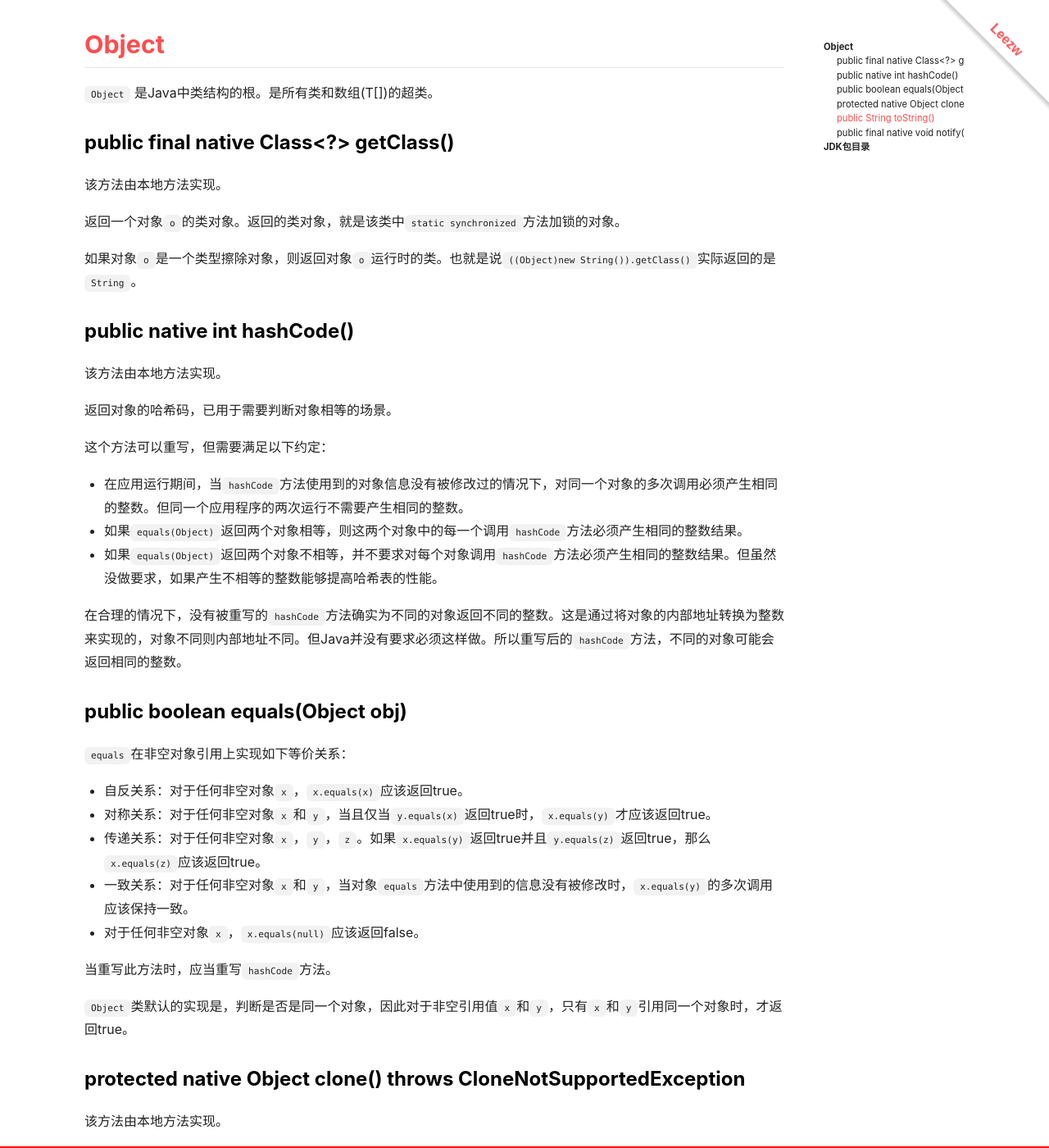
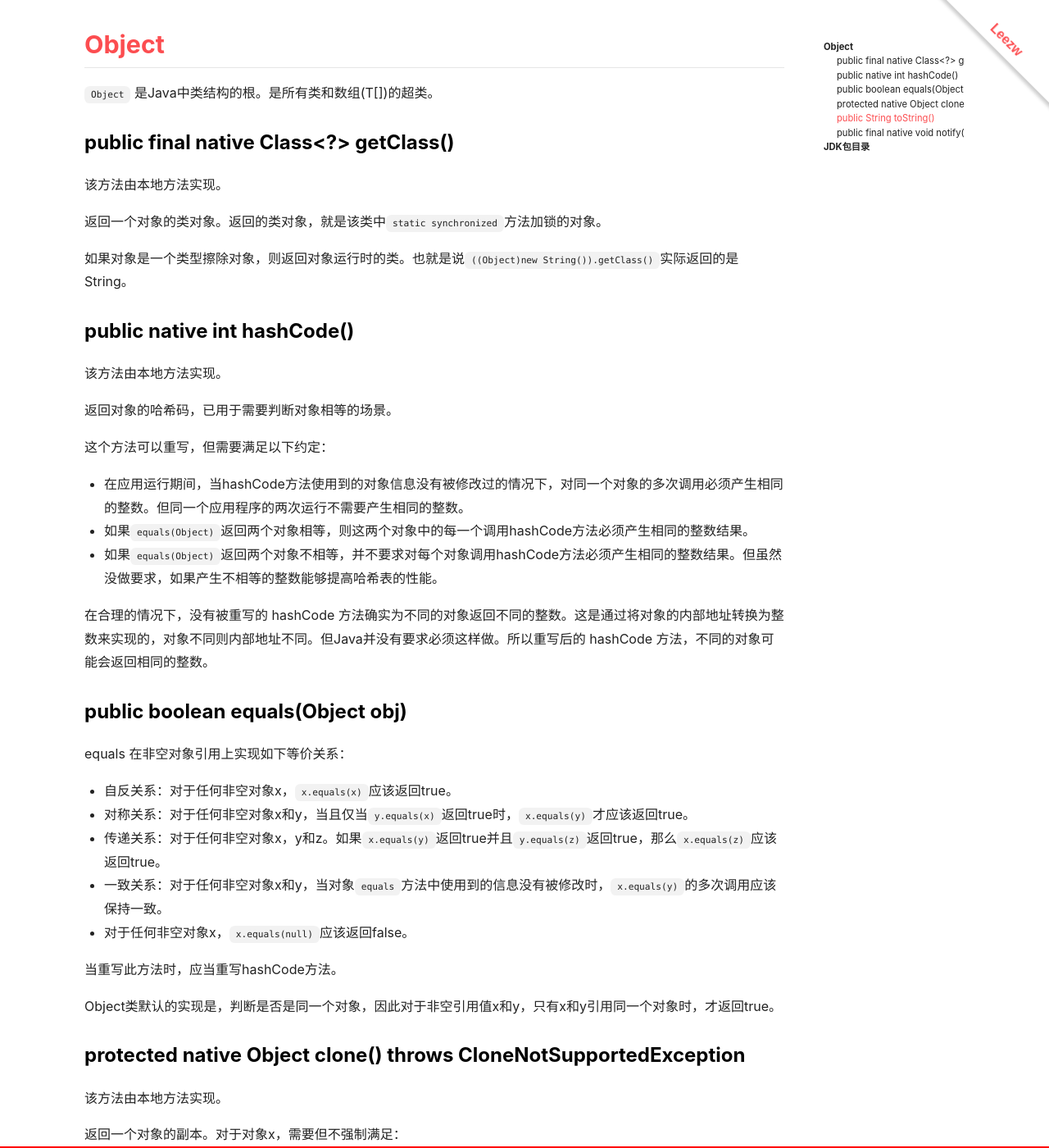
Before and after one commit to quantum-li/quantum-li.github.io, a Jekyll site: the page built from _posts/2020-10-09-jdk-source.md, in a window 1280 px wide and 1400 px high, scrolled down 219 px. Shown: the whole window at 82% size. Built offline with Jekyll 4.4.1, drawn with Linux system fonts in a browser that asks for light colours; nearby versions of some CDN libraries; some of the changed text lies outside the part shown.

Commit message:
2021-11-11 10:35:18

```diff
--- a/_posts/2020-10-09-jdk-source.md
+++ b/_posts/2020-10-09-jdk-source.md
@@ -22,9 +22,9 @@ excerpt: 介绍jdk包结构，类及接口继承实现关系来了解jdk源码
 
 该方法由本地方法实现。
 
-返回一个对象`o`的类对象。返回的类对象，就是该类中`static synchronized`方法加锁的对象。
+返回一个对象的类对象。返回的类对象，就是该类中`static synchronized`方法加锁的对象。
 
-如果对象`o`是一个类型擦除对象，则返回对象`o`运行时的类。也就是说`((Object)new String()).getClass()`实际返回的是`String`。
+如果对象是一个类型擦除对象，则返回对象运行时的类。也就是说`((Object)new String()).getClass()`实际返回的是 String。
 
 ### public native int hashCode()
 
@@ -34,47 +34,47 @@ excerpt: 介绍jdk包结构，类及接口继承实现关系来了解jdk源码
 
 这个方法可以重写，但需要满足以下约定：
 
-+ 在应用运行期间，当`hashCode`方法使用到的对象信息没有被修改过的情况下，对同一个对象的多次调用必须产生相同的整数。但同一个应用程序的两次运行不需要产生相同的整数。
-+ 如果`equals(Object)`返回两个对象相等，则这两个对象中的每一个调用`hashCode`方法必须产生相同的整数结果。
-+ 如果`equals(Object)`返回两个对象不相等，并不要求对每个对象调用`hashCode`方法必须产生相同的整数结果。但虽然没做要求，如果产生不相等的整数能够提高哈希表的性能。
++ 在应用运行期间，当hashCode方法使用到的对象信息没有被修改过的情况下，对同一个对象的多次调用必须产生相同的整数。但同一个应用程序的两次运行不需要产生相同的整数。
++ 如果`equals(Object)`返回两个对象相等，则这两个对象中的每一个调用hashCode方法必须产生相同的整数结果。
++ 如果`equals(Object)`返回两个对象不相等，并不要求对每个对象调用hashCode方法必须产生相同的整数结果。但虽然没做要求，如果产生不相等的整数能够提高哈希表的性能。
 
-在合理的情况下，没有被重写的`hashCode`方法确实为不同的对象返回不同的整数。这是通过将对象的内部地址转换为整数来实现的，对象不同则内部地址不同。但Java并没有要求必须这样做。所以重写后的`hashCode`方法，不同的对象可能会返回相同的整数。
+在合理的情况下，没有被重写的 hashCode 方法确实为不同的对象返回不同的整数。这是通过将对象的内部地址转换为整数来实现的，对象不同则内部地址不同。但Java并没有要求必须这样做。所以重写后的 hashCode 方法，不同的对象可能会返回相同的整数。
 
 ### public boolean equals(Object obj)
 
-`equals`在非空对象引用上实现如下等价关系：
+ equals 在非空对象引用上实现如下等价关系：
 
-+ 自反关系：对于任何非空对象`x`，`x.equals(x)`应该返回true。
-+ 对称关系：对于任何非空对象`x`和`y`，当且仅当`y.equals(x)`返回true时，`x.equals(y)`才应该返回true。
-+ 传递关系：对于任何非空对象`x`，`y`，`z`。如果`x.equals(y)`返回true并且`y.equals(z)`返回true，那么`x.equals(z)`应该返回true。
-+ 一致关系：对于任何非空对象`x`和`y`，当对象`equals`方法中使用到的信息没有被修改时，`x.equals(y)`的多次调用应该保持一致。
-+ 对于任何非空对象`x`，`x.equals(null)`应该返回false。
++ 自反关系：对于任何非空对象x，`x.equals(x)`应该返回true。
++ 对称关系：对于任何非空对象x和y，当且仅当`y.equals(x)`返回true时，`x.equals(y)`才应该返回true。
++ 传递关系：对于任何非空对象x，y和z。如果`x.equals(y)`返回true并且`y.equals(z)`返回true，那么`x.equals(z)`应该返回true。
++ 一致关系：对于任何非空对象x和y，当对象`equals`方法中使用到的信息没有被修改时，`x.equals(y)`的多次调用应该保持一致。
++ 对于任何非空对象x，`x.equals(null)`应该返回false。
 
-当重写此方法时，应当重写`hashCode`方法。
+当重写此方法时，应当重写hashCode方法。
 
-`Object`类默认的实现是，判断是否是同一个对象，因此对于非空引用值`x`和`y`，只有`x`和`y`引用同一个对象时，才返回true。
+Object类默认的实现是，判断是否是同一个对象，因此对于非空引用值x和y，只有x和y引用同一个对象时，才返回true。
 
 ### protected native Object clone() throws CloneNotSupportedException
 
 该方法由本地方法实现。
 
-返回一个对象的副本。对于对象`x`，需要但不强制满足：
+返回一个对象的副本。对于对象x，需要但不强制满足：
 
 + x.clone() != x
 + x.clone().getClass() == x.getClass()
 + x.clone().equals(x)
 
-通常来讲，`clone`方法需要调用`super.clone`。如果所有超类都遵守这个约定，就可以满足`x.clone().getClass() == x.getClass()`。
+通常来讲，clone方法需要调用`super.clone`。如果所有超类都遵守这个约定，就可以满足`x.clone().getClass() == x.getClass()`。
 
-`Object`类中的默认实现是浅拷贝。并且如果对象没有实现`Cloneable`接口，会抛出`CloneNotSupportedException`。需要注意所有数组T[]都认为实现了`Cloneable`。
+Object类中的默认实现是浅拷贝。并且如果对象没有实现Cloneable接口，会抛出CloneNotSupportedException。需要注意所有数组T[]都认为实现了Cloneable。
 
 通常来讲，这个方法的重写应该实现深拷贝。
 
-因为类`Object`没有实现`Cloneable`接口，所以在对`Object`对象上调用`clone`方法会抛出`CloneNotSupportedException`。
+因为类Object没有实现Cloneable接口，所以在对Object对象上调用clone方法会抛出CloneNotSupportedException。
 
 ### public String toString()
 
-返回一个对象的字符串表示形式。结果应该是一个简洁但信息丰富的提示，易于阅读。`Object`类的默认实现是`getClass().getName() + '@' + Integer.toHexString(hashCode())`。因此建议重写此方法。
+返回一个对象的字符串表示形式。结果应该是一个简洁但信息丰富的提示，易于阅读。Object类的默认实现是`getClass().getName() + '@' + Integer.toHexString(hashCode())`。因此建议重写此方法。
 
 ### public final native void notify()
 
```
